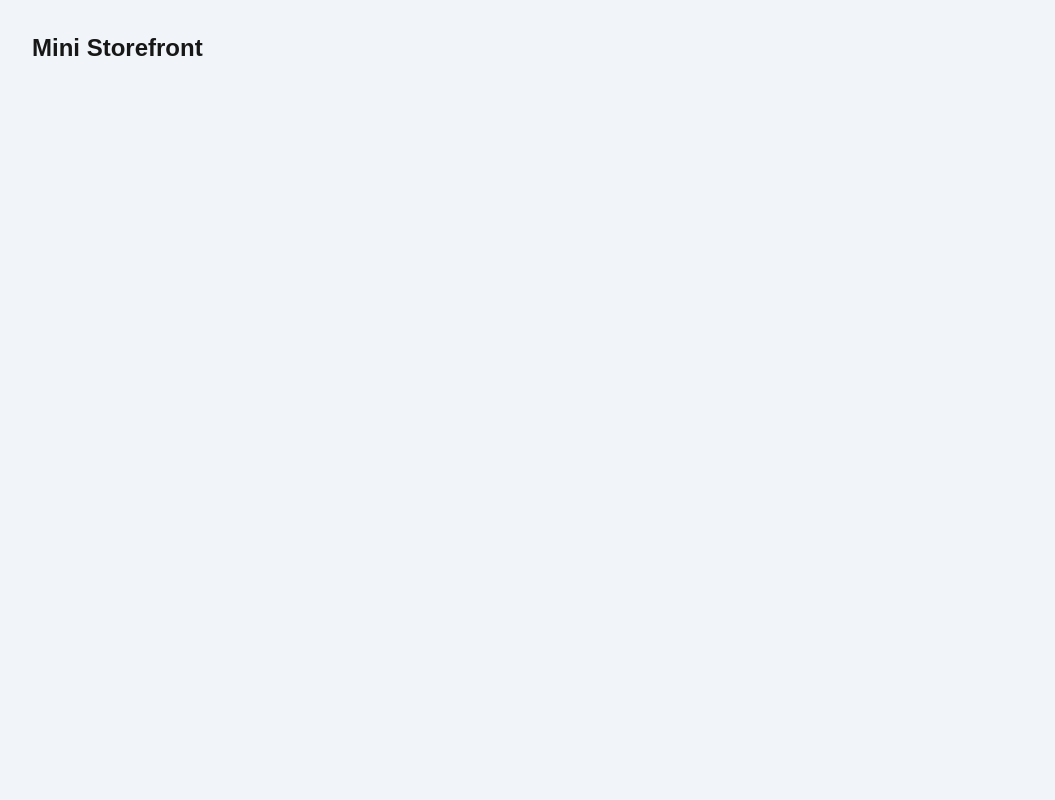
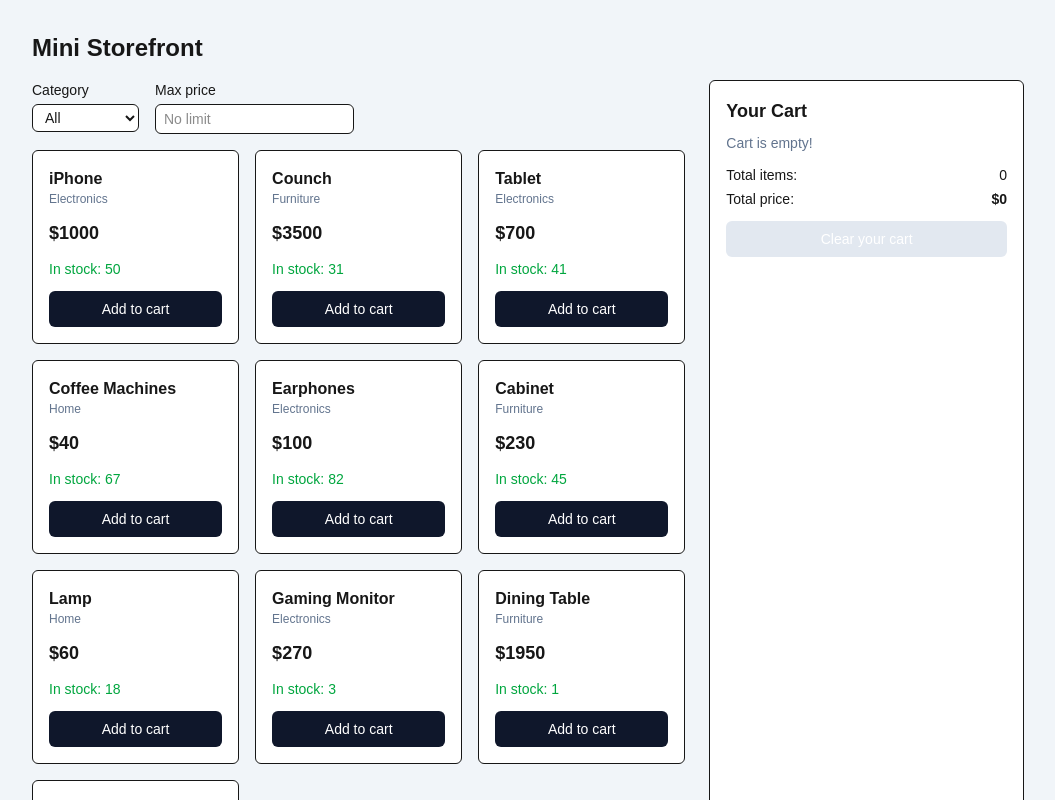
Before and after one commit to SuhailHasanKhan/mini-storefront, a Next.js app: page / in a window 1280 px wide. Shown: the top 800 px of the page, without its empty margins (112-1167 px from the left). Built offline with nearby package versions, Linux system fonts and the light colour scheme.

Commit message:
fixed errors after debugging for 13 hours!

```diff
--- a/src/app/components/Catalog.jsx
+++ b/src/app/components/Catalog.jsx
@@ -58,7 +58,7 @@ export default function Catalog() {
     );
   }
 
-  function handleClearCart() {
+  function clearingCart() {
     setProducts((e) =>
       e.map((p) => {
         let qty = cart[p.id] || 0;
@@ -81,11 +81,23 @@ export default function Catalog() {
     );
   }
 
+  return (
+    <div className="grid gap-6 lg:grid-cols-3">
+        <div className="lg:col-span-2">
+            <div className="flex gap-4 flex-wrap mb-4">
+                <CategoryFilter value={selectedCategory} onChange={setSelectedCategory} products={products}/>
+                <PriceFilter value={maxPrice} onChange={setMaxPrice} />
+            </div>
 
+            <StatusMessage loading={loading} ifError={error} ifEmpty={!loading && filteredProducts.length === 0}/>
+            {!loading && !error && (
+                <ProductList products={filteredProducts} onAtc={addingToCart} />
+            )}
 
+        </div>
 
-
-
-
+        <CartSummary cart={cart} products={products} forDecrease={decreasingEvent} forClear={clearingCart}/>
+    </div>
+  );
 
 }
--- a/src/app/components/ProductCard.jsx
+++ b/src/app/components/ProductCard.jsx
@@ -20,7 +20,7 @@ export default function ProductCard({ product, onAtc }) {
             <button onClick={() => onAtc(product)}
                     disabled={ifOut}
                     className={`w-full py-2 text-sm rounded-md ${ifOut ? 'bg-slate-200 text-slate-500 cursor-not-allowed' : 'bg-slate-900 text-white'}`}>
-                    {fsOut ? 'Unavailable' : 'Add to cart'}
+                    {ifOut ? 'Unavailable' : 'Add to cart'}
             </button>
         </div>
     );
--- a/src/app/page.js
+++ b/src/app/page.js
@@ -1,3 +1,4 @@
+
 
 import Catalog from './components/Catalog';
 
@@ -6,6 +7,7 @@ export default function HomePage() {
     <main className="min-h-screen bg-slate-100">
       <div className="max-w-5xl mx-auto py-8 px-4">
         <h1 className="text-2xl font-bold mb-4">Mini Storefront</h1>
+        <Catalog />
       </div>
     </main>
   );
```
